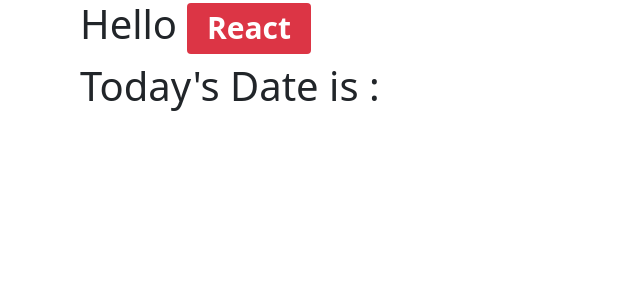
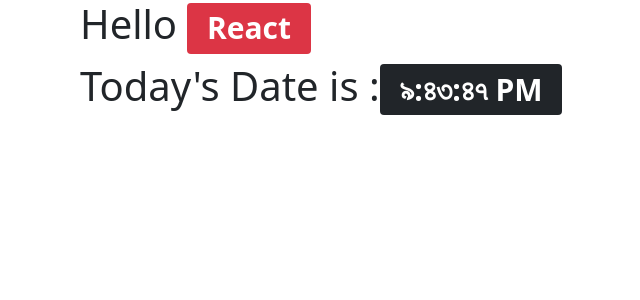
Before and after one commit to masud001/react-practice, a React (Create React App) app: page / in a window 1280 px wide. Shown: the top 300 px of the page, without its empty margins (2-642 px from the left). Built offline with nearby package versions, Linux system fonts and the light colour scheme.

Commit message:
React  componentDIdMount and willMount function working

```diff
--- a/src/App.js
+++ b/src/App.js
@@ -1,18 +1,11 @@
 import React, { Component } from "react";
+import Clock from './Components/Clock'
 class App extends Component {
 	render() {
 		return (
 			<React.Fragment>
 				<div className="App">
-					<div className="container">
-						<h1>Hello <span className=" badge bg-danger">React </span></h1>
-						<h1>Today's Date is :
- 						<span className=" badge badge-dark ">
- 							{new Date().toLocaleTimeString(this.props.locale)}
- 						</span>
- 					</h1>
-
-					</div>
+					<Clock locale="bn-BD"/>
 				</div>
 			</React.Fragment>
 		);
--- /dev/null
+++ b/src/Components/Clock.js
@@ -0,0 +1,34 @@
+import React, { Component } from 'react'
+
+export default class Clock extends Component {
+
+    state = {date: new Date()}
+    componentDidMount() {
+        this.clearTime = setInterval(()=> this.tick(),1000)
+    }
+
+    componentWillUnmount() {
+        clearInterval(this.clearTime)
+    }
+
+    tick() {
+        this.setState({
+                date:new Date()
+            })
+    }
+
+    render() {
+        return (
+            <React.Fragment>
+                <div className="container">
+						<h1>Hello <span className=" badge bg-danger">React </span></h1>
+						<h1>Today's Date is :
+                            <span className=" badge bg-dark ">
+                                {this.state.date.toLocaleTimeString(this.props.locale)}
+                            </span>
+ 					    </h1>
+				</div>
+            </React.Fragment>
+        )
+    }
+}
--- a/src/index.js
+++ b/src/index.js
@@ -6,7 +6,7 @@ import reportWebVitals from "./reportWebVitals";
 
 ReactDOM.render(
 	<React.StrictMode>
-		<App locale="bn-BD"/>
+		<App />
 	</React.StrictMode>,
 	document.getElementById("root")
 );
```
Also changed, not shown: 1 other file (tests, documents, lock files or other folders).
